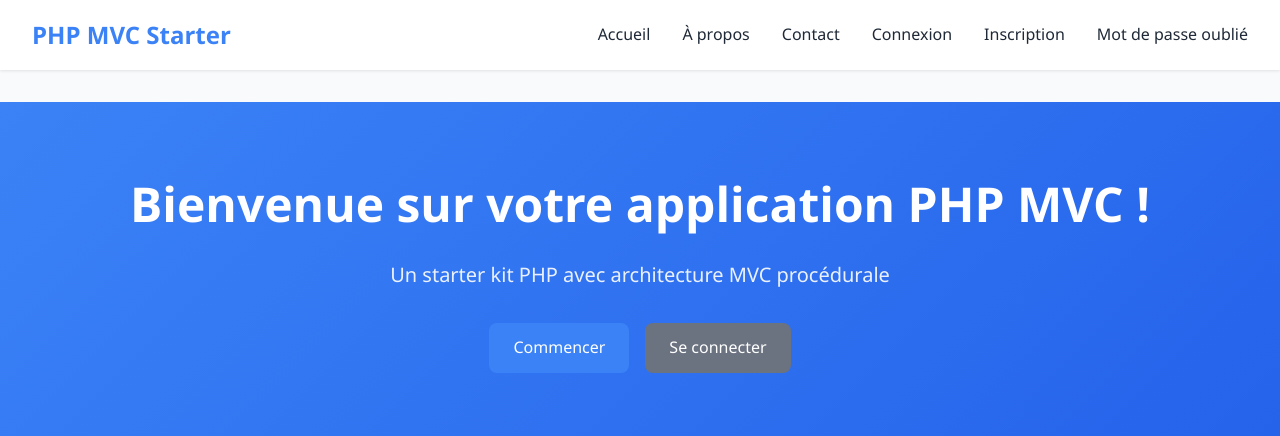
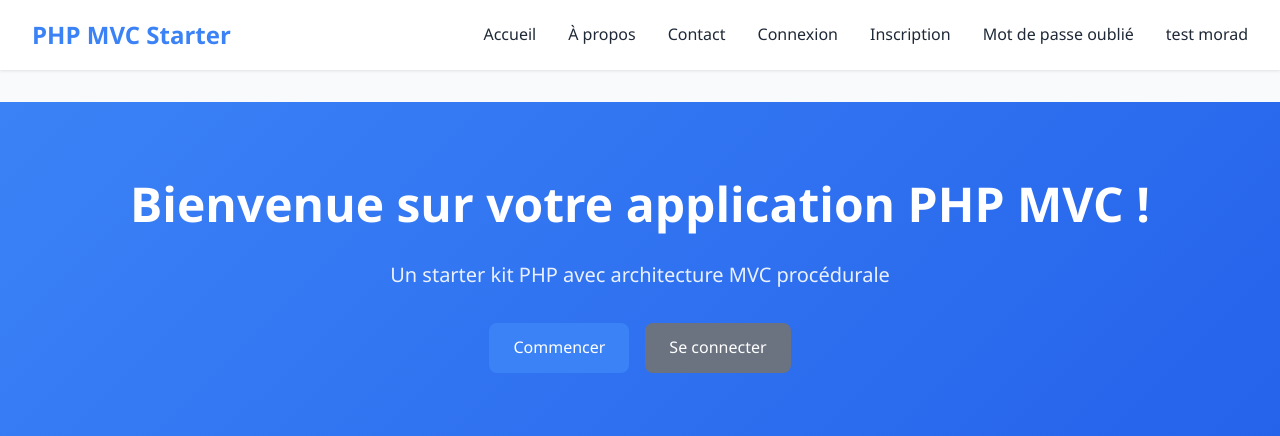
Before and after one commit to gabriel-viallard-fortier/Atelier-phase1-JKG, a PHP site: page /php-starter-cdpi/ in a window 1280 px wide. Shown: the top 436 px of the page. Run offline with PHP 8.4, Linux system fonts and the light colour scheme.

Commit message:
added test text

```diff
--- a/views/layouts/layout.php
+++ b/views/layouts/layout.php
@@ -23,6 +23,7 @@
                     <li><a href="<?php echo url('auth/login'); ?>">Connexion</a></li>
                     <li><a href="<?php echo url('auth/register'); ?>">Inscription</a></li>
                     <li><a href="<?php echo url('auth/forgot-password'); ?>">Mot de passe oublié</a></li>
+                    <li><a href="<?php echo url('auth/test'); ?>"></a>test morad</li>
                 <?php endif; ?>
             </ul>
         </nav>
```
